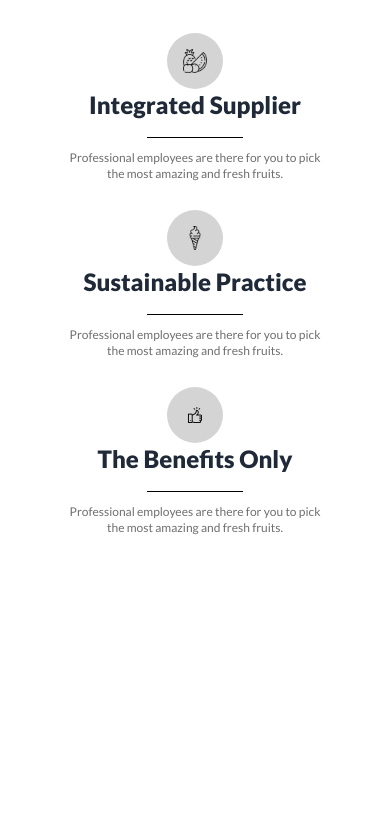
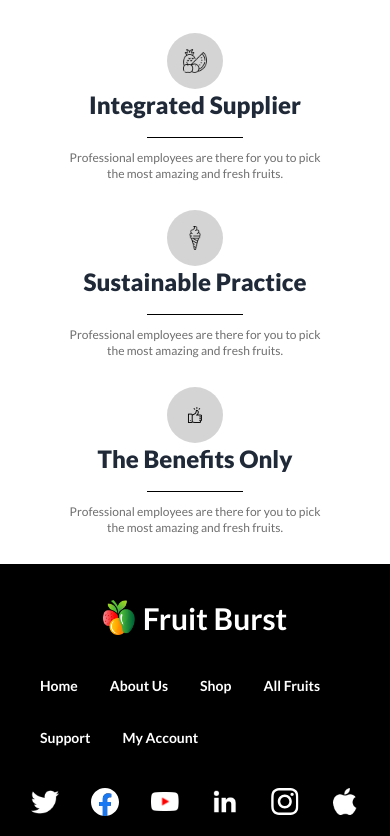
Before and after one commit to mdtajulislammt/fruit-burst, a plain HTML site: page index.html in a window 390 px wide. Shown: the part 5122-5958 px from the top of the page. Before the commit the page ends 5686 px from the top, so only its background shows below. Drawn offline with nearby package versions, Linux system fonts and the light colour scheme.

Commit message:
complete the footer section and responsive

```diff
--- a/index.html
+++ b/index.html
@@ -4,6 +4,7 @@
      <meta charset="UTF-8">
      <meta name="viewport" content="width=device-width, initial-scale=1.0">
      <title>Fruit Burst</title>
+     <link rel="shortcut icon" href="./images/logo.png" type="image/x-icon">
       <!-- -------------------google font------------------ -->
       <link rel="preconnect" href="https://fonts.googleapis.com">
      <link rel="preconnect" href="https://fonts.gstatic.com" crossorigin>
@@ -36,7 +37,7 @@
      <header class=" px-8 lg:px-32">
           <!-- ------------------------Navbar Section------------------ -->
           <section class="lg:bg-primary-color mt-5 rounded-full lg:p-4">
-               <div class="flex justify-between  items-center  lg:text-white  ">
+               <div class="flex  justify-between  items-center  lg:text-white  ">
                     <div class="lg:hidden">
 
                       <div class="dropdown ">
@@ -50,7 +51,7 @@
                           <li><a>Shop</a></li>
                           <li><a>All Fruits</a></li>
                           <div class="flex-1 p-3 bg-white rounded-full  ">
-                            <input class="outline-none " type="text" placeholder="Search here">
+                            <input class="outline-none w-32" type="text" placeholder="Search here">
                             <i class="  fa-solid fa-magnifying-glass text-[#5e5c5c] "></i>
                           </div>
                         </ul>
@@ -141,7 +142,9 @@
                  </div>
             </div>
           </section>
-            <!-- -------------banner fruits list------------------------------- -->
+     </header>
+     <main class="px-8 lg:px-32">
+ <!-- -------------banner fruits list------------------------------- -->
             <section class="lg:mb-11">
             <div class="relative bg-white h-50 w-[900px] ml-24 -mt-28 shadow-md rounded-md hidden lg:block">
               <div class="flex justify-between items-center text-center p-10">
@@ -565,16 +568,31 @@
               </div>
             </div>
           </section>
-
-
-
-     </header>
-     <main>
-
      </main>
-     <footer>
-
-     </footer>
+     <footer class="footer footer-center lg:p-10 bg-black text-white">
+      <div class="grid grid-flow-col mt-9">
+        <img class="w-8" src="./images/logo.png" alt="">
+        <h1 class="text-3xl font-bold">Fruit Burst</h1>
+      </div>
+      <div class="flex lg:flex  flex-wrap items-center px-10 lg:px-0  gap-8 text-md font-semibold">
+        <a class="link link-hover">Home</a>
+        <a class="link link-hover">About Us</a>
+        <a class="link link-hover">Shop</a>
+        <a class="link link-hover">All Fruits</a>
+        <a class="link link-hover">Support</a>
+        <a class="link link-hover">My Account</a>
+      </div>
+      <div>
+        <div class="grid grid-flow-col items-center gap-8 cursor-pointer mb-5 ">
+          <a><img class="w-7" src="./images/twitter 1.png" alt=""></a>
+          <a><img class="w-7" src="./images/facebook 1.svg" alt=""></a>
+          <a><img class="w-7" src="./images/youtube.png" alt=""></a>
+          <a><img class="w-7" src="./images/linkedin 1.png" alt=""></a>
+          <a><img class="w-7" src="./images/instagram 1.svg" alt=""></a>
+          <a><img class="w-7" src="./images/apple 1.png" alt=""></a>
+        </div>
+      </div>
+    </footer>
 
 </body>
 </html>
```
Also changed, not shown: images/apple 1.png (added), images/facebook 1.svg (added), images/instagram 1.svg (added), images/linkedin 1.png (added), images/twitter 1.png (added), images/youtube.png (added).
